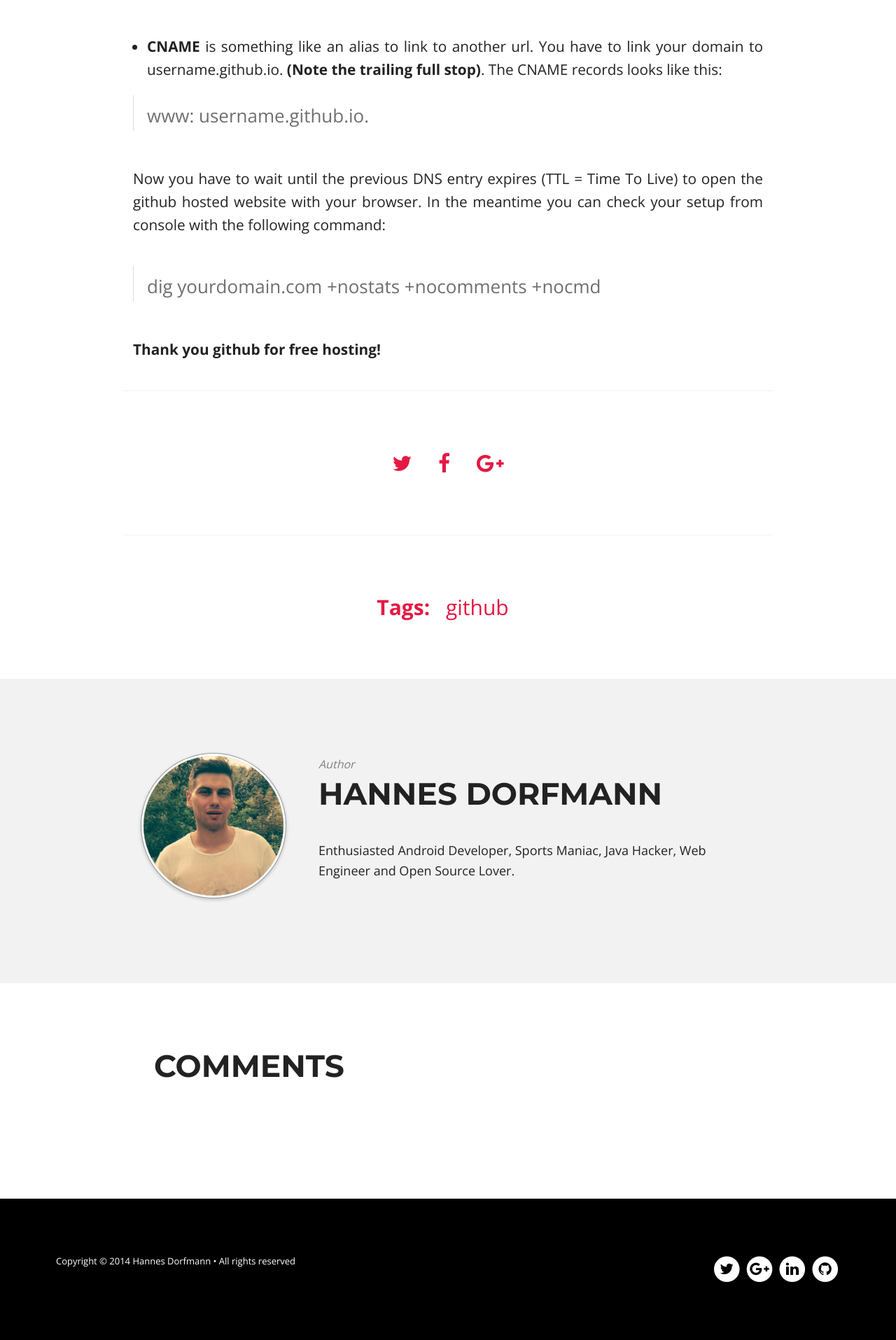
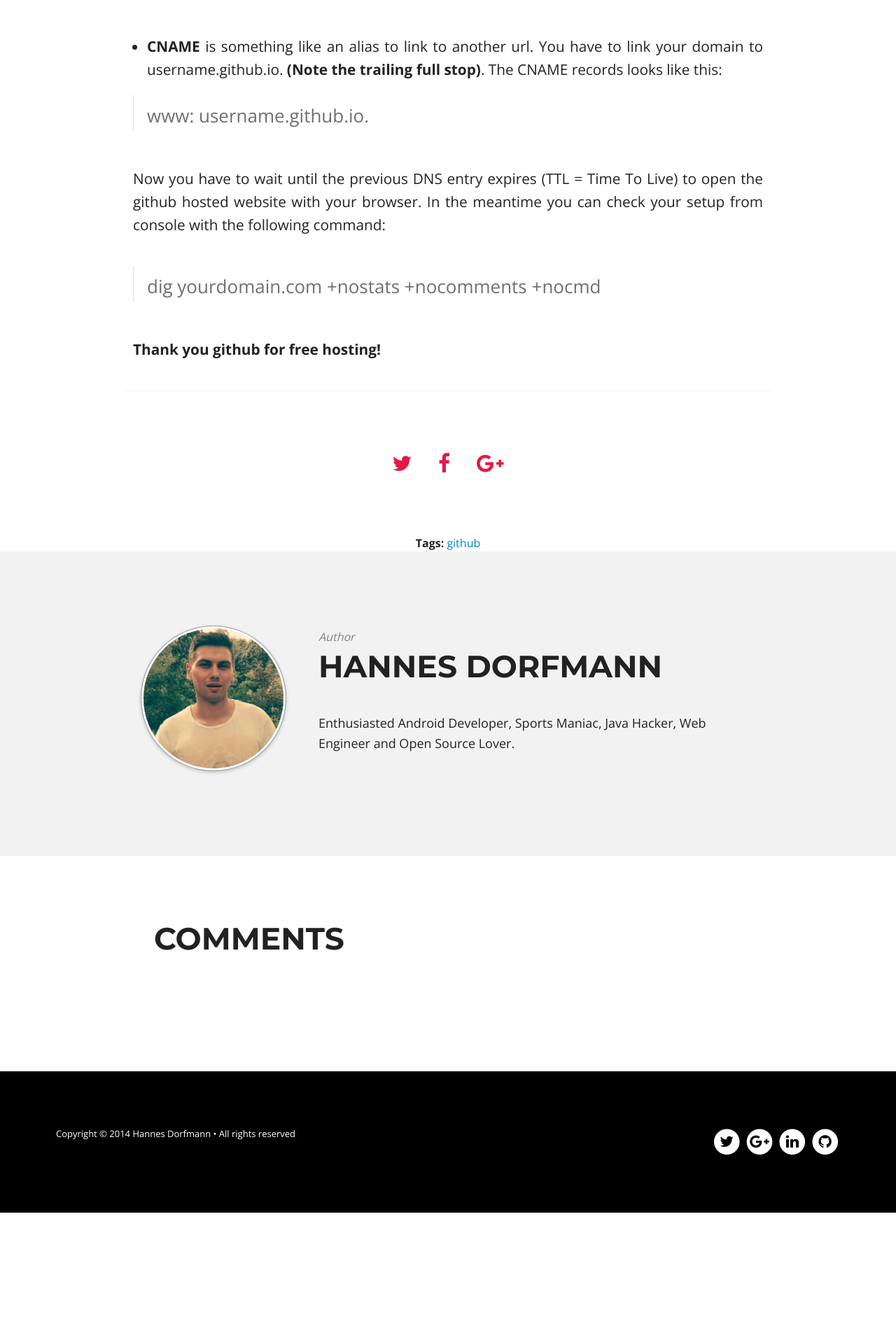
Before and after one commit to sockeqwe/website-old, a Jekyll site: the page built from _posts/2014-05-01-hosting-websites-with-jekyll-on-github.md, in a window 1280 px wide. Shown: the part 3088-5003 px from the top of the page at 70% size. Built offline with Jekyll 4.4.1, drawn with Linux system fonts in a browser that asks for light colours; nearby versions of some CDN libraries; comment, search, counter and statistics services are not loaded; after the commit the page ends 4821 px from its top, so only the background shows below that.

Commit message:
post layout

```diff
--- a/_layouts/post.html
+++ b/_layouts/post.html
@@ -84,9 +84,7 @@ Description: Awesome dude, awesome life
         <div class="cf"></div>
 
 <div class="row text-center">
-    <section class="notepad-post-share">
-        <strong>Tags:</strong> {% assign tagsize = page.tags.size %}{% if tagsize != 0 %} {% for tag in page.tags %}<a href="{{ site.url }}/tags/index.html#{{ tag | cgi_encode }}" data-toggle="tooltip" title="Posts tagged with {{ tag }}" rel="tag">{{ tag }}</a>{% unless forloop.last %}&nbsp;&comma;&nbsp;{% endunless %}{% endfor %}{% endif %}
-      </section>
+        <strong>Tags:</strong> {% assign tagsize = page.tags.size %}{% if tagsize != 0 %} {% for tag in page.tags %}<a href="{{ site.url }}/tags/index.html#{{ tag | cgi_encode }}" data-toggle="tooltip" title="Posts tagged with {{ tag }}" rel="tag">{{ tag }}</a>{% unless forloop.last %}&comma;&nbsp;{% endunless %}{% endfor %}{% endif %}
 </div>
 
         <div class="cf"></div>
```
